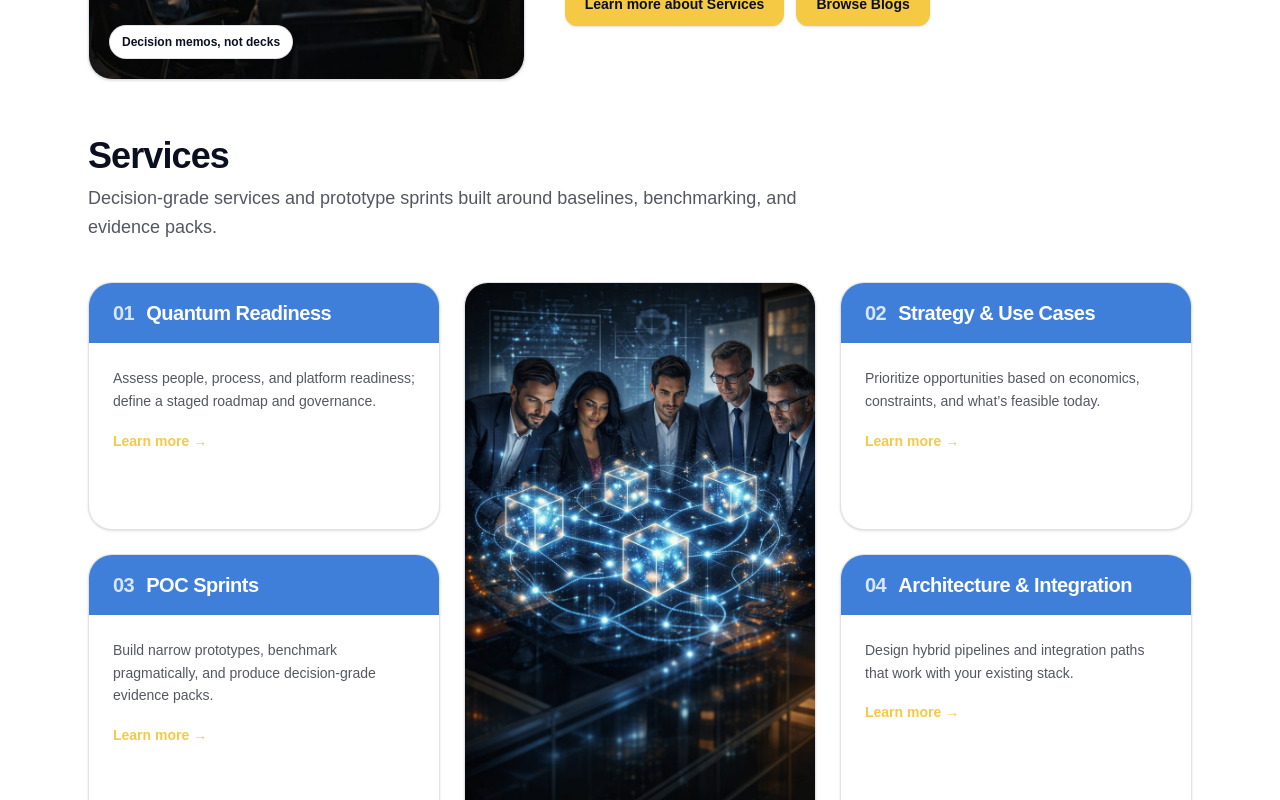
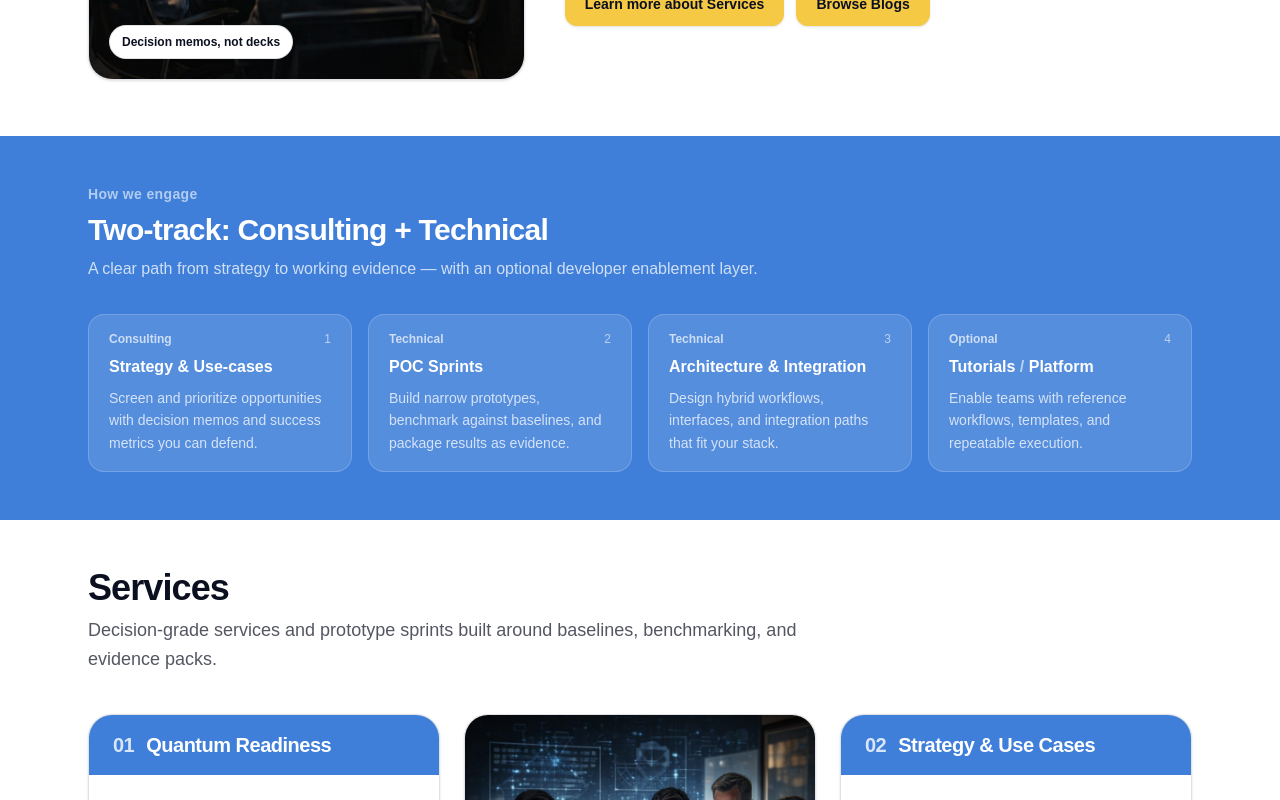
Before and after one commit to CloudKarya/q_prac, a Next.js app: page / in a window 1280 px wide. Shown: the part 1140-1940 px from the top of the page. Built offline with nearby package versions, Linux system fonts and the light colour scheme; no server answers.

Commit message:
added case studies

```diff
--- a/src/app/case-studies/page.tsx
+++ b/src/app/case-studies/page.tsx
@@ -23,9 +23,23 @@ export default function CaseStudiesPage() {
           >
             <div className="text-xs font-semibold uppercase tracking-wide text-surface-foreground/60">Supply chain</div>
             <div className="mt-2 text-lg font-semibold tracking-tight">Supply Chain Visibility &amp; Control</div>
-            <div className="mt-2 text-sm leading-relaxed text-surface-foreground/75">
-              Visibility baseline → simulator-first policy testing → optimization screening (quantum where justified).
-            </div>
+            <ul className="mt-3 space-y-1 text-sm leading-relaxed text-surface-foreground/75">
+              <li>
+                <span className="font-semibold text-surface-foreground">Client type:</span> Industrial ops team (anonymized)
+              </li>
+              <li>
+                <span className="font-semibold text-surface-foreground">Objective:</span> Improve service levels while reducing expedite/carry costs
+              </li>
+              <li>
+                <span className="font-semibold text-surface-foreground">Constraints:</span> Noisy data, real-world SLAs, and integration limits
+              </li>
+              <li>
+                <span className="font-semibold text-surface-foreground">Built/measured:</span> Visibility baseline + policy simulator; screened optimizers vs classical baselines
+              </li>
+              <li>
+                <span className="font-semibold text-surface-foreground">Outcome:</span> Proceed with simulator + baselines; defer “quantum” until justified by scale
+              </li>
+            </ul>
             <div className="mt-4 text-sm font-semibold text-surface-foreground">Read the case note →</div>
           </Link>
 
@@ -35,9 +49,23 @@ export default function CaseStudiesPage() {
           >
             <div className="text-xs font-semibold uppercase tracking-wide text-surface-foreground/60">Decision support</div>
             <div className="mt-2 text-lg font-semibold tracking-tight">Risk-Aware Decision Support</div>
-            <div className="mt-2 text-sm leading-relaxed text-surface-foreground/75">
-              Decision framing → criteria alignment → simulation-based validation → integration feasibility check.
-            </div>
+            <ul className="mt-3 space-y-1 text-sm leading-relaxed text-surface-foreground/75">
+              <li>
+                <span className="font-semibold text-surface-foreground">Client type:</span> Risk &amp; analytics team (anonymized)
+              </li>
+              <li>
+                <span className="font-semibold text-surface-foreground">Objective:</span> Make decisions under uncertainty with transparent risk tradeoffs
+              </li>
+              <li>
+                <span className="font-semibold text-surface-foreground">Constraints:</span> Explainability, governance, and operational latency
+              </li>
+              <li>
+                <span className="font-semibold text-surface-foreground">Built/measured:</span> Scenario simulator + scoring; validated stability vs baselines and integration fit
+              </li>
+              <li>
+                <span className="font-semibold text-surface-foreground">Outcome:</span> Proceed with simulation-first workflow; pivot away from demo-led approaches
+              </li>
+            </ul>
             <div className="mt-4 text-sm font-semibold text-surface-foreground">Read the case note →</div>
           </Link>
 
@@ -47,9 +75,23 @@ export default function CaseStudiesPage() {
           >
             <div className="text-xs font-semibold uppercase tracking-wide text-surface-foreground/60">Portfolio planning</div>
             <div className="mt-2 text-lg font-semibold tracking-tight">Portfolio Scheduling &amp; Scenario Planning</div>
-            <div className="mt-2 text-sm leading-relaxed text-surface-foreground/75">
-              Constraint-aware prototype → scenario evidence pack → staged roadmap.
-            </div>
+            <ul className="mt-3 space-y-1 text-sm leading-relaxed text-surface-foreground/75">
+              <li>
+                <span className="font-semibold text-surface-foreground">Client type:</span> Enterprise PMO / operations planning (anonymized)
+              </li>
+              <li>
+                <span className="font-semibold text-surface-foreground">Objective:</span> Improve schedule quality and scenario responsiveness under constraints
+              </li>
+              <li>
+                <span className="font-semibold text-surface-foreground">Constraints:</span> Changing priorities, hard constraints, and legacy tooling
+              </li>
+              <li>
+                <span className="font-semibold text-surface-foreground">Built/measured:</span> Constraint-aware prototype; compared heuristics vs baseline solvers across scenarios
+              </li>
+              <li>
+                <span className="font-semibold text-surface-foreground">Outcome:</span> Proceed with phased rollout; defer advanced optimization until data/process maturity
+              </li>
+            </ul>
             <div className="mt-4 text-sm font-semibold text-surface-foreground">Read the case note →</div>
           </Link>
 
--- a/src/app/page.tsx
+++ b/src/app/page.tsx
@@ -141,9 +141,90 @@ export default function HomePage() {
         </div>
       </section>
 
+      {/* HOW WE ENGAGE */}
+      <section className="bg-background text-foreground">
+        <div className="mx-auto max-w-6xl px-6 py-12">
+          <div className="flex flex-col gap-2">
+            <p className="text-sm font-semibold tracking-wide text-foreground/60">How we engage</p>
+            <h2 className="text-2xl font-semibold tracking-tight sm:text-3xl">
+              Two-track: Consulting + Technical
+            </h2>
+            <p className="max-w-3xl text-base leading-relaxed text-foreground/75">
+              A clear path from strategy to working evidence — with an optional developer enablement layer.
+            </p>
+          </div>
+
+          <div className="mt-8 grid gap-4 lg:grid-cols-4">
+            <div className="rounded-2xl border border-border bg-muted px-5 py-4">
+              <div className="flex items-center justify-between gap-3">
+                <div className="text-xs font-semibold text-foreground/70">Consulting</div>
+                <div className="text-xs text-foreground/60">1</div>
+              </div>
+              <div className="mt-2 text-base font-semibold">
+                <Link href="/services/strategy-use-cases" className="hover:underline">
+                  Strategy & Use-cases
+                </Link>
+              </div>
+              <p className="mt-2 text-sm leading-relaxed text-foreground/75">
+                Screen and prioritize opportunities with decision memos and success metrics you can defend.
+              </p>
+            </div>
+
+            <div className="rounded-2xl border border-border bg-muted px-5 py-4">
+              <div className="flex items-center justify-between gap-3">
+                <div className="text-xs font-semibold text-foreground/70">Technical</div>
+                <div className="text-xs text-foreground/60">2</div>
+              </div>
+              <div className="mt-2 text-base font-semibold">
+                <Link href="/services/poc-sprints" className="hover:underline">
+                  POC Sprints
+                </Link>
+              </div>
+              <p className="mt-2 text-sm leading-relaxed text-foreground/75">
+                Build narrow prototypes, benchmark against baselines, and package results as evidence.
+              </p>
+            </div>
+
+            <div className="rounded-2xl border border-border bg-muted px-5 py-4">
+              <div className="flex items-center justify-between gap-3">
+                <div className="text-xs font-semibold text-foreground/70">Technical</div>
+                <div className="text-xs text-foreground/60">3</div>
+              </div>
+              <div className="mt-2 text-base font-semibold">
+                <Link href="/services/architecture-integration" className="hover:underline">
+                  Architecture & Integration
+                </Link>
+              </div>
+              <p className="mt-2 text-sm leading-relaxed text-foreground/75">
+                Design hybrid workflows, interfaces, and integration paths that fit your stack.
+              </p>
+            </div>
+
+            <div className="rounded-2xl border border-border bg-muted px-5 py-4">
+              <div className="flex items-center justify-between gap-3">
+                <div className="text-xs font-semibold text-foreground/70">Optional</div>
+                <div className="text-xs text-foreground/60">4</div>
+              </div>
+              <div className="mt-2 text-base font-semibold">
+                <Link href="/tutorials" className="hover:underline">
+                  Tutorials
+                </Link>
+                <span className="text-foreground/60"> / </span>
+                <Link href="/product" className="hover:underline">
+                  Platform
+                </Link>
+              </div>
+              <p className="mt-2 text-sm leading-relaxed text-foreground/75">
+                Enable teams with reference workflows, templates, and repeatable execution.
+              </p>
+            </div>
+          </div>
+        </div>
+      </section>
+
       {/* SERVICES */}
       <section id="services" className="bg-surface text-surface-foreground">
-        <div className="mx-auto max-w-6xl px-6 pb-16">
+        <div className="mx-auto max-w-6xl px-6 pt-12 pb-16">
           <div className="flex flex-col gap-2">
             <h2 className="text-3xl font-semibold tracking-tight sm:text-4xl">Services</h2>
             <p className="max-w-3xl text-base leading-relaxed text-surface-foreground/70 sm:text-lg">
```
